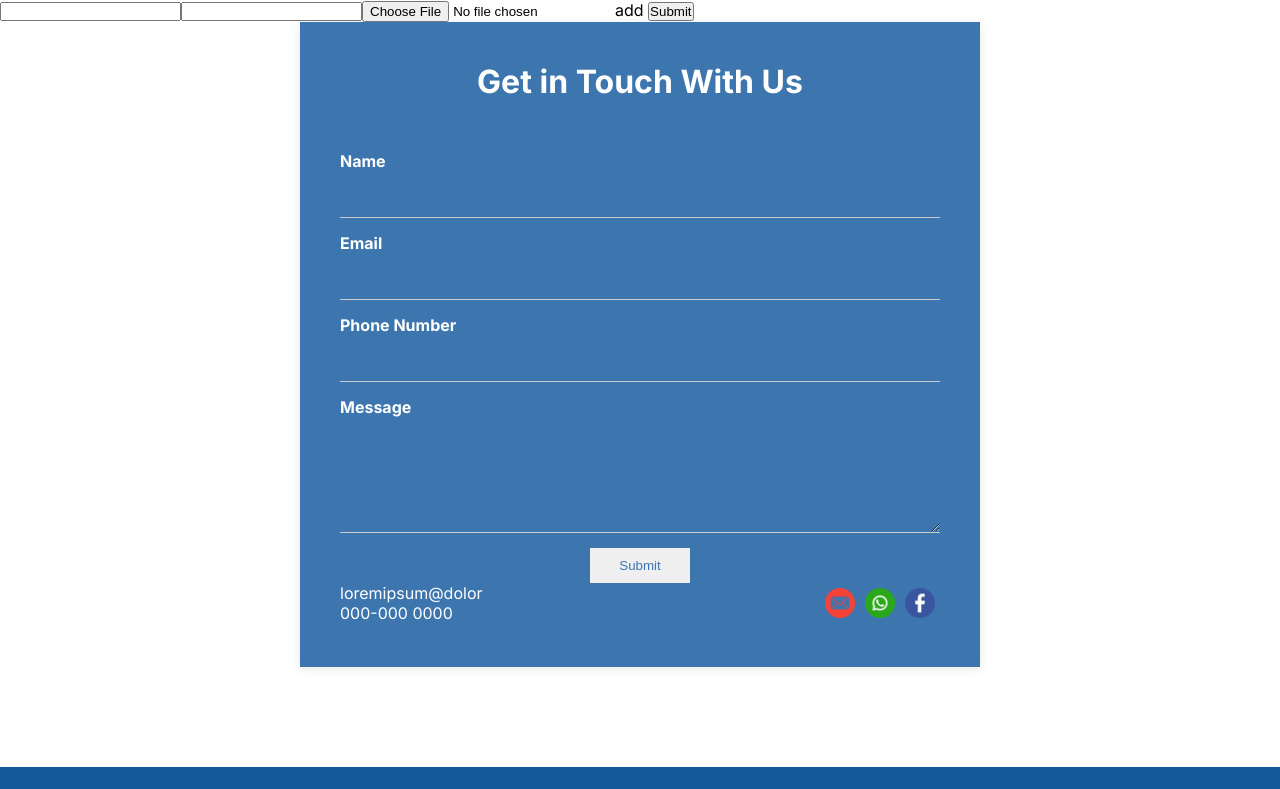
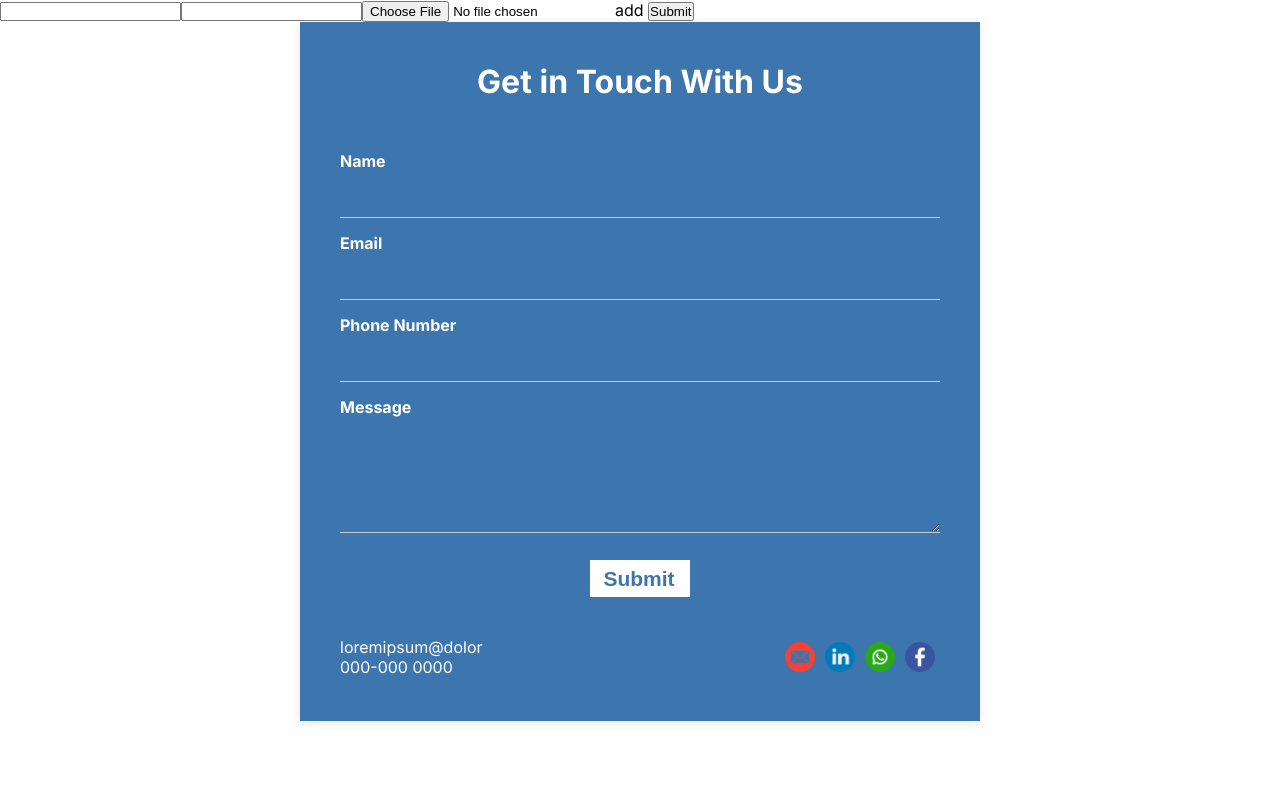
Before and after one commit to TakeTech-Devs/MNS-NGO, a React (Create React App) app in the folder frontend/: page /carousel in a window 1280 px wide. Shown: the top 789 px of the page. Built offline with nearby package versions, Linux system fonts and the light colour scheme; a web font is replaced by a local one.

Commit message:
form update

```diff
--- a/frontend/src/Components/Form/Form.css
+++ b/frontend/src/Components/Form/Form.css
@@ -41,11 +41,15 @@
 .formbtn {
     color: #3D76AF;
     border: none;
-    padding: 10px 20px;
+    padding: 7px 14px 6px 12px;
     cursor: pointer;
     transition: background-color 0.3s ease;
     width: 100px;
     margin: 0 auto;
+    background-color: #ffffff;
+    font-size: 21px;
+    font-weight: 550;
+    margin-top: 12px;
 }
 
 
@@ -59,12 +63,14 @@
     display: flex;
     flex-direction: column;
     color: #ffffff;
+    margin-top: 40px;
 }
 
 .right-align {
     flex: 1;
     text-align: right;
     justify-content: space-between;
+    margin-top: 40px;
 }
 
 .right-align img {
--- a/frontend/src/Components/Form/Form.js
+++ b/frontend/src/Components/Form/Form.js
@@ -2,7 +2,8 @@ import React from 'react';
 import "./Form.css";
 import img1 from '../../assets/images/email2.png';
 import img2 from '../../assets/images/image6.png';
-import img3 from '../../assets/images/facebook5.png'
+import img3 from '../../assets/images/facebook5.png';
+import img4 from '../../assets/images/linkedin25.png';
 
 const Form = () => {
     return (
@@ -30,6 +31,7 @@ const Form = () => {
                 </div>
                 <div className="right-align">
                     <img src={img1} alt="Footer Image" />
+                    <img src={img4} alt="Footer Image" />
                     <img src={img2} alt="Footer Image" />
                     <img src={img3} alt="Footer Image" />
                 </div>
```
